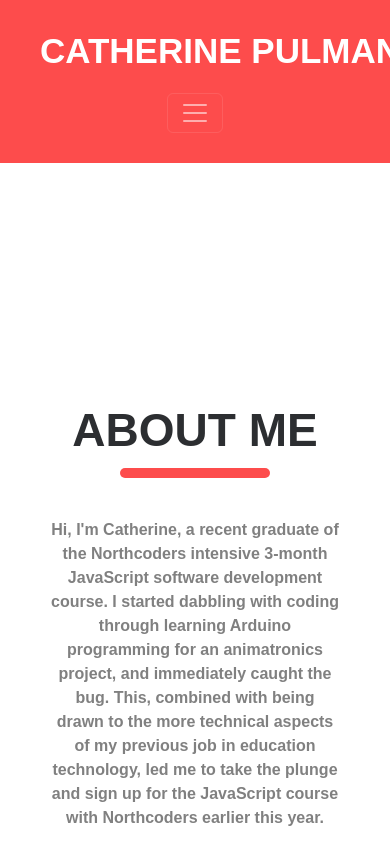
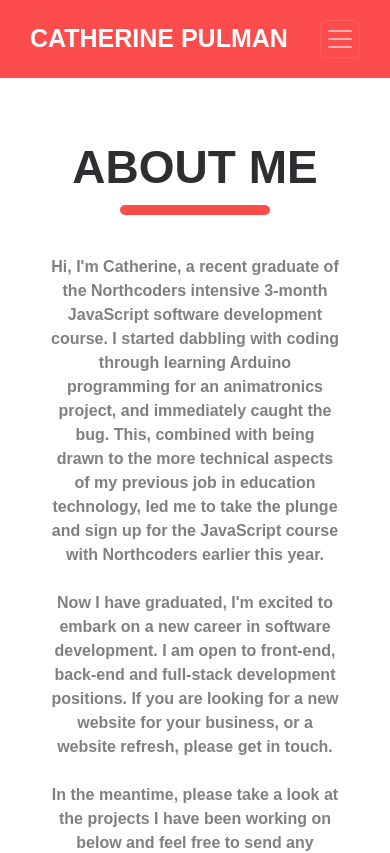
Before and after one commit to Clatherine/Portfolio, a React (Vite) app in the folder my-react-app/: page / in a window 390 px wide. Shown: the top 853 px of the page. Built offline with nearby package versions, Linux system fonts and the light colour scheme.

Commit message:
got navbar toggle function to work correctly

```diff
--- a/my-react-app/src/App.css
+++ b/my-react-app/src/App.css
@@ -11,10 +11,12 @@
 
 html {
   scroll-behavior: smooth;
+  --header-height: 0px;
 }
 
 body {
   background-color: rgb(213, 213, 237);
+  transition: margin-top 0.3s ease;
 }
 
 li {
@@ -48,8 +50,11 @@ li {
   gap: 30px;
 }
 @media (max-width: 1000px) {
+  .navbar-collapse {
+    transition: height 0.3s ease;
+  }
   #header {
-    padding: 20px 40px
+    padding: 20px 40px;
   }
   #myName {
     display: flex;
@@ -68,32 +73,39 @@ li {
   }
   .navbar-brand {
     display: flex;
-    font-size: 2em
-
+    font-size: 2em;
   }
-}
-@media (max-width: 500px) {
-
-
-  #myName {
-    flex-direction: column;
-  }
-
   #myName .toggle-custom {
     justify-content: center;
     align-items: center;
     align-self: center;
-    margin: 10px 0
+    margin: 10px 0;
   }
   #myName .toggle-custom:hover {
     background-color: pink;
-    border: yellow solid
+    border-color: rgb(253, 76, 76);
   }
-  #aboutMe_whole {
-    margin-top: 190px
+
+  #myName {
+    align-items: center;
+  }
+  #myName .navbar-brand p {
+    margin: 0 auto;
+  }
+
+}
+@media (max-width: 500px) {
+  #header {
+    padding: 10px 30px;
+  }
+  #myName .navbar-brand p {
+    font-size: 25px;
+  }
+  #myName .toggle-custom {
+    width: 40px;
+    padding: 3px 0px;
   }
 }
-
 
 @media (max-width: 800px) {
   #footer {
@@ -115,23 +127,23 @@ li {
 #mainBody {
   display: flex;
   flex-direction: column;
+  transition: margin-top 0.3s ease;
   margin-top: var(--header-height);
 }
+
+
+
 .mainDiv {
   padding: 40px 10px 40px 0px;
 }
 #aboutMe_div {
-  padding: 0px 30px 0px 30px;
+  padding: 30px 30px 0px 30px;
   margin: 0 auto;
 }
 #aboutMe_section {
   display: flex;
   align-content: center;
   text-align: center;
-}
-
-#aboutMe_whole {
-  padding: 30px 0px;
 }
 
 #aboutMeText {
@@ -336,7 +348,7 @@ li {
 .buttons button {
   flex: 1;
   border-width: 4px;
-  background-color: rgb(249, 171, 171);
+  background-color: pink;
   border-color: rgb(253, 76, 76);
   color: black;
 }
--- a/my-react-app/src/App.jsx
+++ b/my-react-app/src/App.jsx
@@ -1,4 +1,4 @@
-import { useState } from 'react'
+import { useState , useEffect} from 'react'
 import './App.css'
 import Header from './Components/Header'
 import AboutMe from './Components/AboutMe'
@@ -7,18 +7,37 @@ import Projects from './Components/Projects'
 import ContactMe from './Components/ContactMe'
 import Footer from './Components/Footer'
 
-
 function App() {
   const [headerHeight, setHeaderHeight] = useState(0);
+  const [isToggleOpen, setIsToggleOpen] = useState(false)
+  useEffect(() => {
+    const handleResize = () => {
+      const header = document.getElementById('header');
+      if(isToggleOpen){
+        setHeaderHeight(280)
+      }
+      else{
+        setHeaderHeight(90)
+      }
+    };
 
+    handleResize();
+    window.addEventListener('resize', handleResize);
+
+    return () => {
+      window.removeEventListener('resize', handleResize);
+    };
+  }, [isToggleOpen]);
   return (
     <div id="whole_page">
-    <Header setHeaderHeight={setHeaderHeight}/>
+    <Header setHeaderHeight={setHeaderHeight} setIsToggleOpen={setIsToggleOpen} isToggleOpen={isToggleOpen}/>
+
+
     <section id="mainBody" style={{ marginTop: headerHeight }}>
-    <div id="aboutMe_div" class="mainDiv"><AboutMe/></div>
-    <div id="skills_ed_div" class="mainDiv"> <SkillsAndEducation/></div>
-    <div id="projects_div" class="mainDiv"> <Projects/></div>
-    <div id="contactMe_div" class="mainDiv"><ContactMe/></div>
+    <div id="aboutMe_div" className="mainDiv"><AboutMe/></div>
+    <div id="skills_ed_div" className="mainDiv"> <SkillsAndEducation/></div>
+    <div id="projects_div" className="mainDiv"> <Projects/></div>
+    <div id="contactMe_div" className="mainDiv"><ContactMe/></div>
     </section>
     <Footer/>
 </div>
--- a/my-react-app/src/Components/Header.jsx
+++ b/my-react-app/src/Components/Header.jsx
@@ -1,44 +1,34 @@
 import { Navbar, Nav } from "react-bootstrap";
 import React, { useEffect, useRef, useState } from "react";
 
-function Header({ setHeaderHeight }) {
+function Header({ setHeaderHeight, setIsToggleOpen, isToggleOpen }) {
   const [windowWidth, setWindowWidth] = useState(window.innerWidth);
   const headerRef = useRef(null);
 
-  useEffect(() => {
-    const handleResize = () => setWindowWidth(window.innerWidth);
-
-    window.addEventListener("resize", handleResize);
-    return () => window.removeEventListener("resize", handleResize);
-  }, []);
-
-  useEffect(() => {
-    const updateHeaderHeight = () => {
-      if (headerRef.current) {
-        setHeaderHeight(headerRef.current.offsetHeight);
-      }
-    };
-
-    updateHeaderHeight();
-
-    window.addEventListener("resize", updateHeaderHeight);
-
-    return () => window.removeEventListener("resize", updateHeaderHeight);
-  }, [setHeaderHeight]);
 
   const handleNavClick = (event, targetId) => {
     event.preventDefault();
     const targetElement = document.getElementById(targetId);
-    const headerOffset = document.getElementById("header").offsetHeight;
+    const headerOffset = headerRef.current.offsetHeight
     const elementPosition =
       targetElement.getBoundingClientRect().top + window.scrollY;
     const offsetPosition = elementPosition - headerOffset;
 
-    window.scrollTo({
-      top: offsetPosition,
-      behavior: "smooth",
-    });
-  };
+
+      window.scrollTo({
+        top: offsetPosition,
+      });
+
+};
+
+const handleToggle =() =>{
+if(isToggleOpen){
+  setIsToggleOpen(false)
+}
+else{
+  setIsToggleOpen(true)
+}
+}
 
   return (
     <section>
@@ -78,9 +68,11 @@ function Header({ setHeaderHeight }) {
         </Navbar>
       )}
       {windowWidth <= 1000 && (
-        <Navbar id="header" ref={headerRef} fixed="top" data-bs-theme="dark" expand='lg'>
+        <Navbar id="header" ref={headerRef} fixed="top" data-bs-theme="dark" expand='lg'
+        onToggle={handleToggle} expanded={isToggleOpen}
+        >
           <div id="myName">
-            <Navbar.Brand href="#home">CATHERINE PULMAN</Navbar.Brand>
+            <Navbar.Brand href="#home"><p>CATHERINE PULMAN</p></Navbar.Brand>
             <Navbar.Toggle
               aria-controls="basic-navbar-nav"
               className="toggle-custom"
@@ -119,6 +111,55 @@ function Header({ setHeaderHeight }) {
         </Navbar>
       )}
     </section>
+  //   <section>
+  //   <Navbar
+  //     id="header"
+  //     ref={headerRef}
+  //     fixed="top"
+  //     data-bs-theme="dark"
+  //     expand="lg"
+  //     onToggle={handleToggle}
+  //     expanded={isToggleOpen}
+  //   >
+  //     <div id="myName">
+  //       <Navbar.Brand href="#home">CATHERINE PULMAN</Navbar.Brand>
+  //       <Navbar.Toggle
+  //         aria-controls="basic-navbar-nav"
+  //         className="toggle-custom"
+  //       />
+  //     </div>
+  //     <Navbar.Collapse id="basic-navbar-nav">
+  //       <Nav className="me-auto">
+  //         <Nav.Link
+  //           href="#aboutMe_div"
+  //           onClick={(e) => handleNavClick(e, "aboutMe_div")}
+  //         >
+  //           About Me
+  //         </Nav.Link>
+  //         <Nav.Link
+  //           href="#skills_ed_div"
+  //           onClick={(e) => handleNavClick(e, "skills_ed_div")}
+  //         >
+  //           Skills & Education
+  //         </Nav.Link>
+  //         <Nav.Link
+  //           href="#projects_div"
+  //           onClick={(e) => handleNavClick(e, "projects_div")}
+  //         >
+  //           Projects
+  //         </Nav.Link>
+  //         <Nav.Link
+  //           href="#contactMe_div"
+  //           onClick={(e) => handleNavClick(e, "contactMe_div")}
+  //         >
+  //           Contact Me
+  //         </Nav.Link>
+  //       </Nav>
+  //     </Navbar.Collapse>
+  //   </Navbar>
+  // </section>
+
+
   );
 }
 export default Header;
```
